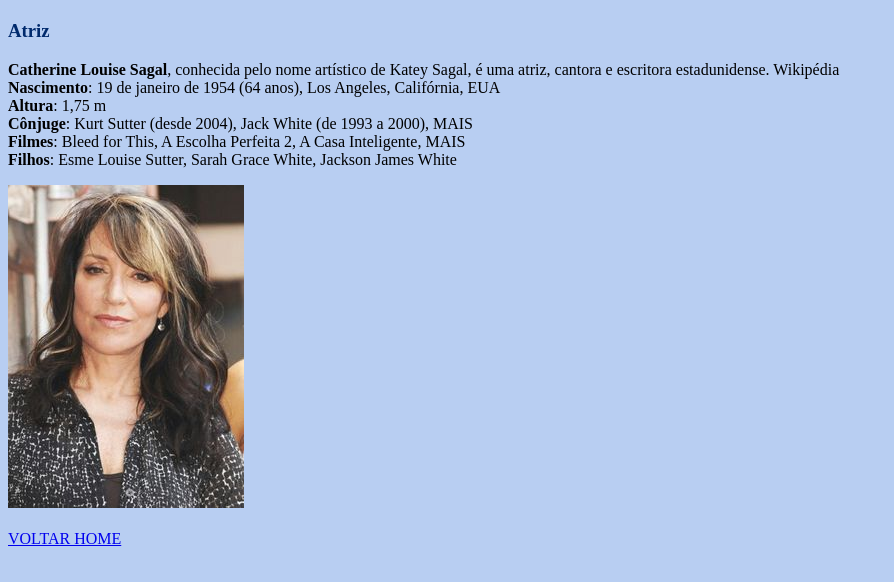
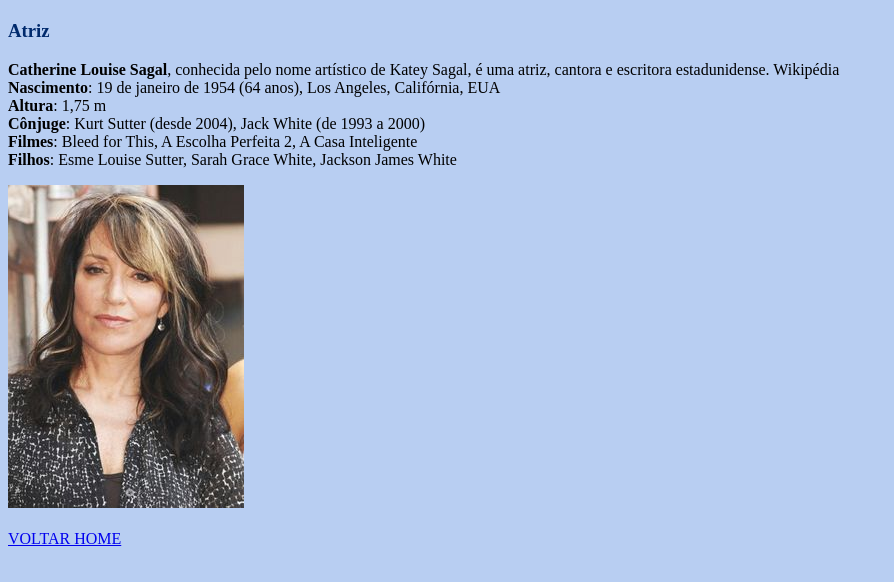
Before and after one commit to guttovip/series, a plain HTML site: page pages/katey_sagal.html in a window 1280 px wide. Shown: the part 60-642 px from the top of the page, without its empty margins (0-894 px from the left). Drawn offline with Linux system fonts and the light colour scheme.

Commit message:
[FIX] Erros de digitação

```diff
--- a/pages/katey_sagal.html
+++ b/pages/katey_sagal.html
@@ -18,8 +18,8 @@
 		conhecida pelo nome artístico de Katey Sagal, é uma atriz, cantora e escritora estadunidense. Wikipédia<br>
 		<b>Nascimento</b>: 19 de janeiro de 1954 (64 anos), Los Angeles, Califórnia, EUA<br>
 		<b>Altura</b>: 1,75 m<br>
-		<b>Cônjuge</b>: Kurt Sutter (desde 2004), Jack White (de 1993 a 2000), MAIS<br>
-		<b>Filmes</b>: Bleed for This, A Escolha Perfeita 2, A Casa Inteligente, MAIS<br>
+		<b>Cônjuge</b>: Kurt Sutter (desde 2004), Jack White (de 1993 a 2000)<br>
+		<b>Filmes</b>: Bleed for This, A Escolha Perfeita 2, A Casa Inteligente<br>
 		<b>Filhos</b>: Esme Louise Sutter, Sarah Grace White, Jackson James White<br></p>
 
 		<img src="../imagens/katey_sagal.jpg" alt="Katey Sagal">
```
